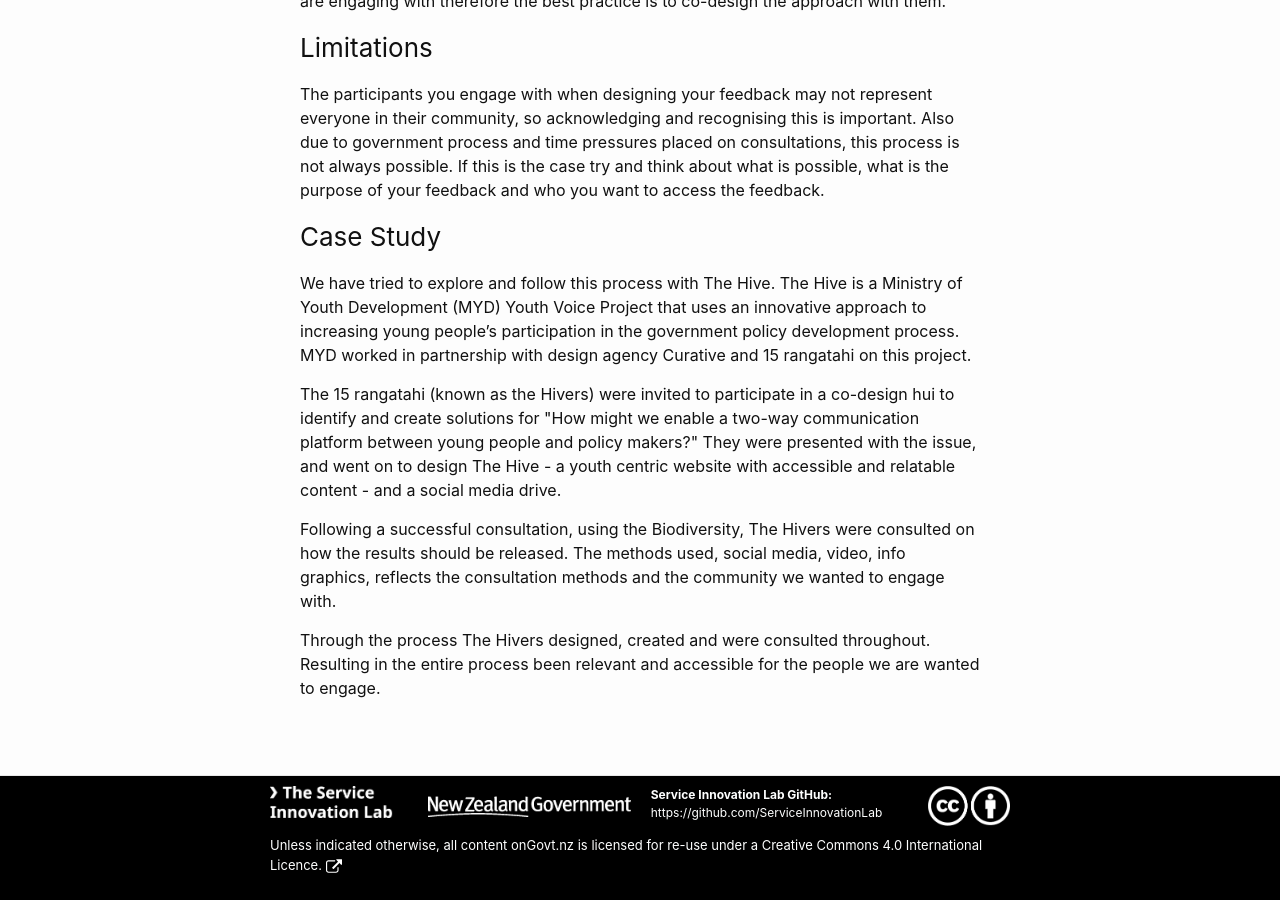
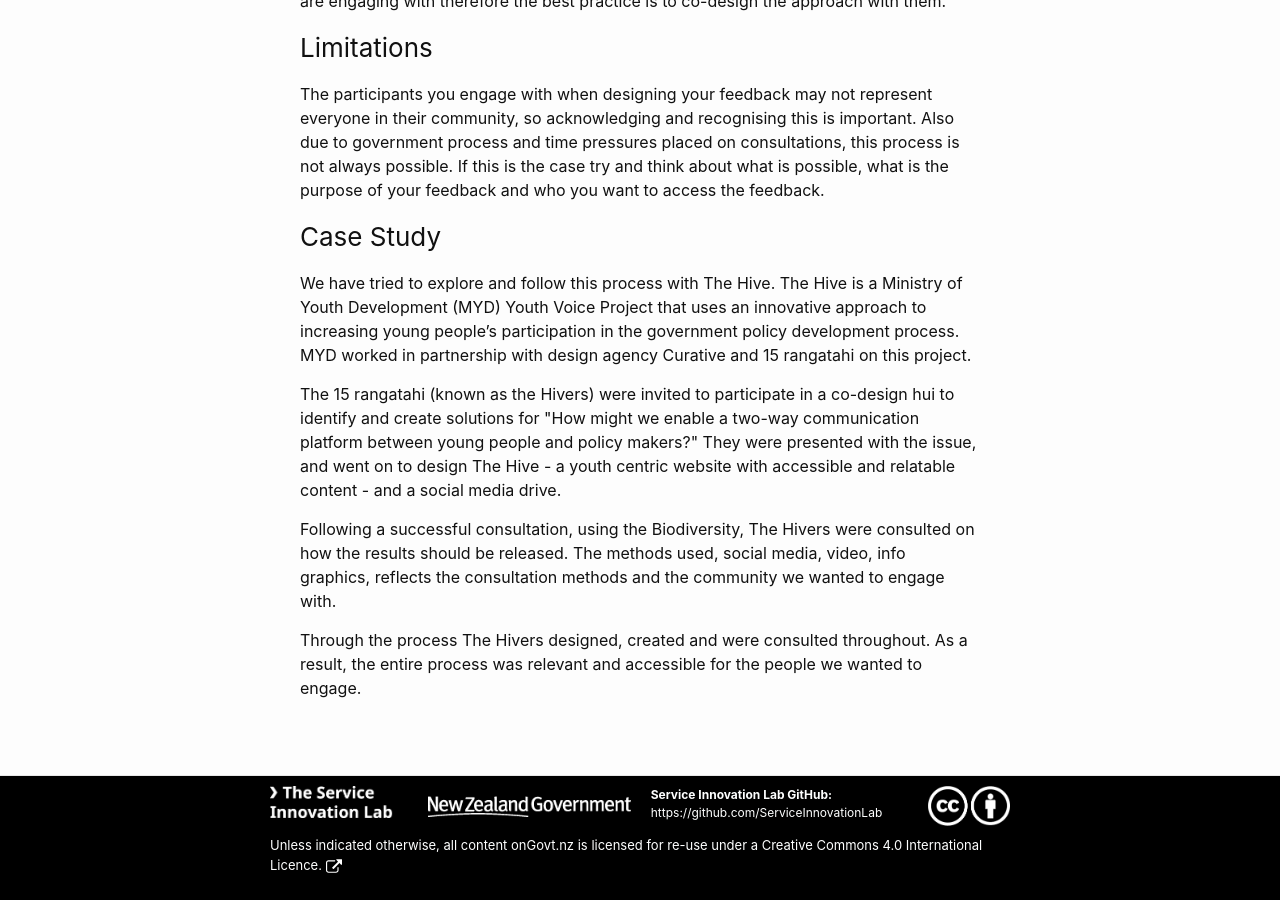
Before and after one commit to ServiceInnovationLab/bagel-box, a Jekyll site: the page built from pages/feedback-loop.md, in a window 1280 px wide and 900 px high, scrolled down 2956 px. Built offline with Jekyll 4.4.1, drawn with Linux system fonts in a browser that asks for light colours.

Commit message:
Update pages/feedback-loop.md
Co-Authored-By: Merrin Macleod <merrin.macleod@gmail.com>

```diff
--- a/pages/feedback-loop.md
+++ b/pages/feedback-loop.md
@@ -60,6 +60,6 @@ in_nav: true
 
   <p>Following a successful consultation, using the Biodiversity, The Hivers were consulted on how the results should be released. The methods used, social media, video, info graphics, reflects the consultation methods and the community we wanted to engage with.</p>
 
-  <p>Through the process The Hivers designed, created and were consulted throughout. Resulting in the entire process been relevant and accessible for the people we are wanted to engage.
+  <p>Through the process The Hivers designed, created and were consulted throughout. As a result, the entire process was relevant and accessible for the people we wanted to engage.
   </p>
 </div>
```
